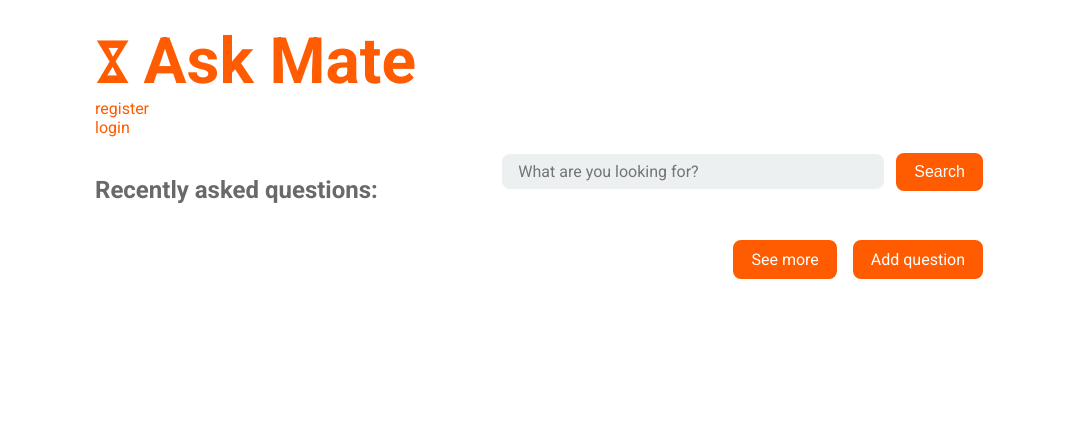
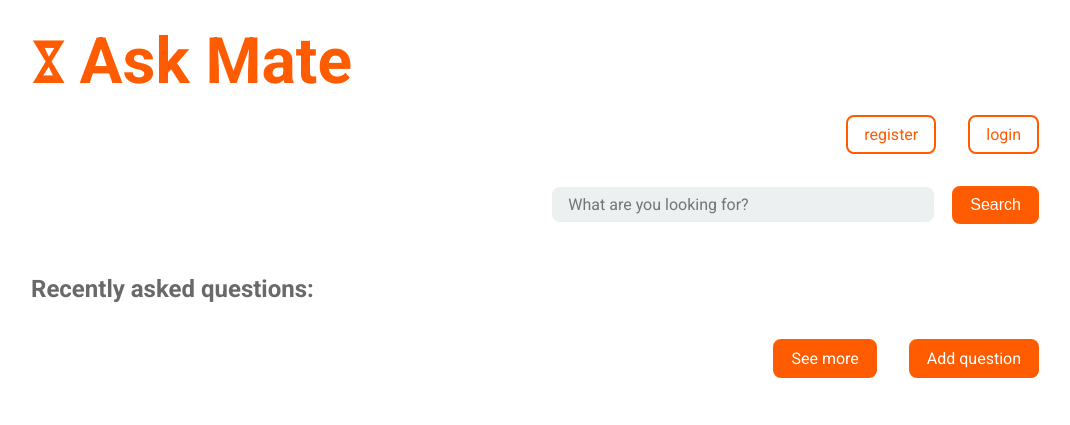
Before and after one commit to janiszewskipeter/ask-mate, a Flask app: template templates/index.html in a window 1280 px wide. Shown: the top 425 px of the page, without its empty margins (97-1167 px from the left). Run offline with Flask 2, Linux system fonts and the light colour scheme; the template is opened without the code that fills it, so the values that code supplies are empty.

Commit message:
login works

```diff
--- a/server.py
+++ b/server.py
@@ -241,7 +241,7 @@ def edit(question_id):
 def logout():
     # remove the username from the session if it's there
     session.pop('username', None)
-    return redirect(url_for('main', logedin=False))
+    return redirect(url_for('index', logedin=False))
 
 
 def hash_password(plain_text_password):
--- a/static/style.css
+++ b/static/style.css
@@ -1,11 +1,16 @@
+html{
+    font-size: 8px;
+}
+
 body{
     font-family: Roboto, Arial, SansSerif;
     margin: 0 auto;
-    width: 70vw;
+    width: 80vw;
     font-family: Roboto;
     color: dimgray;
-    margin-top: 16px;
-    margin-bottom: 32px;
+    margin-top: 2rem;
+    margin-bottom: 4rem;
+    font-size: 1rem;
 }
 
 a{
@@ -47,9 +53,9 @@ td{
     font-size: medium;
     font-weight: normal;
     color: white;
-    border-radius: 8px;
-    margin: 16px 8px;
-    padding: 8px 16px;
+    border-radius: 1rem;
+    margin: 2rem 2rem;
+    padding: 1rem 2rem;
     text-align: center;
     border: #FF5B00 solid 2px;
 }
@@ -61,7 +67,7 @@ td{
 }
 
 .small{
-    padding: 8px 16px;
+    padding: 1rem 2rem;
     border: #FF5B00 solid 2px;
     background-color: transparent;
     color: #FF5B00;
@@ -130,53 +137,58 @@ td{
 }
 
 .logo{
-    font-size: 64px;
+    font-size: 8rem;
     font-weight: bold;
     color: #FF5B00;
-    margin-top: 24px;
+    margin-top: 3rem;
 }
 
 textarea {
     font-family: Roboto;
-    border-radius: 8px;
+    border-radius: 1rem;
     font-size: medium;
     border: white;
-    padding: 16px;
+    padding: 2rem;
     background-color: #ecf0f0;
-    margin-bottom: 24px;
+    margin-bottom: 3rem;
 }
 
 input{
     font-family: Roboto;
-    border-radius: 8px;
+    border-radius: 1rem;
     font-size: medium;
     border: white;
-    padding: 8px 16px;
+    padding: 1rem 2rem;
     background-color: #ecf0f0;
-    margin-bottom: 24px
+    margin-bottom: 3rem;
 }
 
 select{
-    border-radius: 8px;
+    border-radius: 1rem;
     font-size: medium;
     border: white;
-    padding: 8px 16px;
+    padding: 1rem 2rem;
     background-color: #ecf0f0;
-    margin-bottom: 24p
+    margin-bottom: 3rem;
 }
 
-.search_box{
-    float: right
-}
 textarea: focus{
-    box-shadow: 0px 16px 32px rgba(65, 100, 125, 0.2);
+    box-shadow: 0px 2rem 4rem rgba(65, 100, 125, 0.2);
     outline: none;
     outline-offset:none;
 }
+.search_box{
+    display: flex;
+    justify-content: flex-end;
+}
 
+header{
+    display: inline-flex;
+    justify-content: space-between;
+}
 
 label{
     font-size: medium;
     color: dimgray;
-    line-height: 56px ;
+    line-height: 7rem ;
 }
--- a/templates/index.html
+++ b/templates/index.html
@@ -7,30 +7,47 @@
     <link rel="stylesheet" type="text/css" href={{ url_for('static', filename='style.css') }}>
 </head>
 <body>
-<a href="/"><div class="logo">ೱ Ask Mate</div></a>
-<a href={{ url_for('register') }}>register</a><br><a href={{ url_for('login') }}>login</a>
-<form action="{{ url_for("search")}}" method="post">
-    <div class="search_box">
-        <input name="searched_phrase" placeholder="What are you looking for?" size="40"></input>
+<div class="header">
+<div class="logo">ೱ Ask Mate</div>
+<div class="button_area">
+    <a href="/">
+    </a>
+    {% if logedin == True %}
+        <a href="{{ url_for(users_list) }}">show users list </a>
+        <div class="button small"><a href={{ url_for('logout') }}>logout</a></div>
+    {% else %}
+        <div class="button small"><a href={{ url_for('register') }}>register</a></div>
+        <div class="button small"><a href={{ url_for('login') }}>login</a></div>
+    {% endif %}
+</div>
+</div>
+<div class="search_box">
+    <form action="{{ url_for("search") }}" method="post">
+        <div><input name="searched_phrase" placeholder="What are you looking for?" size="40"></input>
         <button class="button" type="submit">Search</button>
+    </form>
     </div>
-</form>
+</div>
 
-    <br>
+<br>
 
 <h2>Recently asked questions:</h2>
 <table>
-        {% for question in questions %}
+    {% for question in questions %}
         <tr>
             <td>{{ question.submission_time }}</td>
             <td style="width:30%"><a href="/question/{{ question.id }}">{{ question.title }}</a></td>
             <td>{{ question.message }}</td>
         </tr>
-        {% endfor %}
-    </table>
+    {% endfor %}
+</table>
 <div class="button_area">
-<a href="/list"><div class="button">See more</div></a>
-<a href={{ url_for('add_question', question_id=-1) }}><div class="button">Add question</div></a>
+    <a href="/list">
+        <div class="button">See more</div>
+    </a>
+    <a href={{ url_for('add_question', question_id=-1) }}>
+        <div class="button">Add question</div>
+    </a>
 </div>
 
 </body>
```
Also changed, not shown: other parts of static/style.css (+20 -18 lines).
